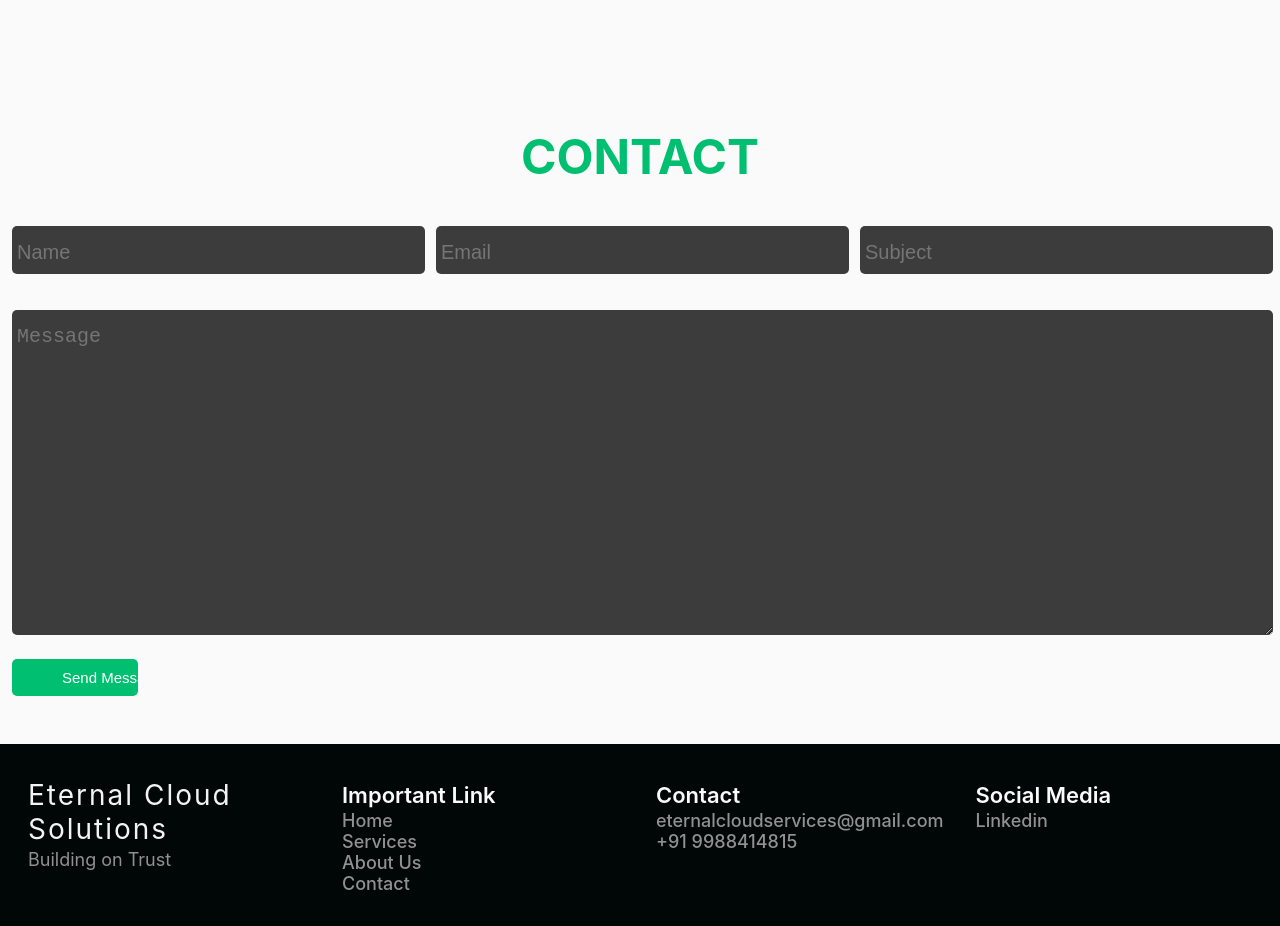
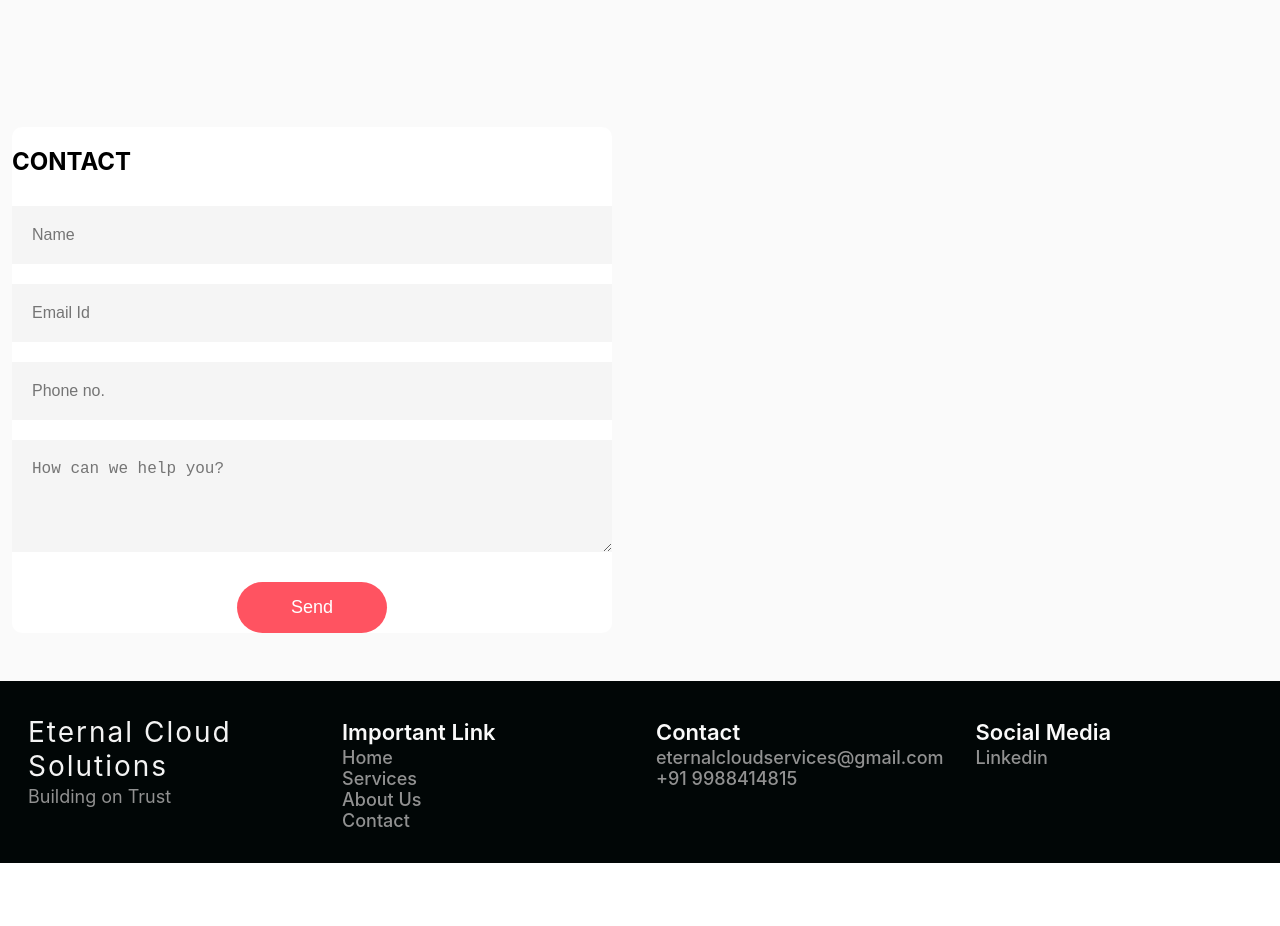
Before and after one commit to Visheshg08/EternalWebApp, a React (Create React App) app: page / in a window 1280 px wide. Shown: the part 2380-3306 px from the top of the page. After the commit the page ends 3243 px from the top, so only its background shows below. Built offline with nearby package versions, Linux system fonts and the light colour scheme.

Commit message:
contact-changes

```diff
--- a/package.json
+++ b/package.json
@@ -3,12 +3,15 @@
   "version": "0.1.0",
   "private": true,
   "dependencies": {
+    "@emailjs/browser": "^3.6.2",
     "@testing-library/jest-dom": "^5.16.4",
     "@testing-library/react": "^13.3.0",
     "@testing-library/user-event": "^13.5.0",
+    "emailjs-com": "^3.2.0",
     "react": "^18.2.0",
     "react-dom": "^18.2.0",
-    "react-scripts": "5.0.1",
+    "react-scripts": "^2.1.3",
+    "react-scroll": "^1.8.7",
     "web-vitals": "^2.1.4"
   },
   "scripts": {
--- a/src/App.js
+++ b/src/App.js
@@ -2,6 +2,7 @@
 import Header from "./components/Header";
 import Main from "./components/Main";
 import Footer from "./components/Footer";
+import React from 'react';
 
 function App() {
   return (
--- a/src/components/About.js
+++ b/src/components/About.js
@@ -1,3 +1,4 @@
+import React from 'react';
 function About() {
   return (
     <>
--- a/src/components/Card.js
+++ b/src/components/Card.js
@@ -1,3 +1,4 @@
+import React from 'react';
 function Card(props) {
   return (
     <div className="card">
--- a/src/components/Contact.js
+++ b/src/components/Contact.js
@@ -1,48 +1,39 @@
+import {emailjs} from "emialjs-com"
+import React from 'react';
+
 
 
 function Contact() {
+
+
+  function sendEmail(e){
+    e.preventDefault()
+
+    emailjs.send("service_8zifnyg", "template_e7hqvog",e.target,"fHlgxCGt4t1Xj1doh")
+    .then(function(response) {
+       console.log('SUCCESS!', response.status, response.text);
+    }, function(error) {
+       console.log('FAILED...', error);
+    });
+  }
+
   return (
 
-    <div className="container contact">
+    <div className="container contact" id="form">
+      <form onSubmit={sendEmail} >
+        <h2>CONTACT</h2>
+        <input type="text" id="name" placeholder="Name" name="name" required></input>
+        <input type="email" id="email" placeholder="Email Id" email="email" required></input>
+        <input type="text" id="phone" placeholder="Phone no." name="number"></input>
+          <textarea id="message" rows="4" name="message" placeholder="How can we help you?"></textarea>
+          <button type ="submit">Send</button>
 
-      <h2 className="main-title text-center">CONTACT</h2>
-      <div className="col-md-12">
-        <div className="row">
-          <div className="col-md-4 mb-1">
-            <input name="name" placeholder="Name" className="contact-input" />
-          </div>
+      </form>
 
-          <div className="col-md-4 mb-1">
-            <input name="email" placeholder="Email" className="contact-input" />
-          </div>
-          <div className="col-md-4 mb-1">
-            <input
-              name="subject"
-              placeholder="Subject"
-              className="contact-input"
-            />
-          </div>
-        </div>
-      </div>
-      <br />
-      <div className="col-md-12">
-      <textarea
-            name="message"
-            placeholder="Message"
-            className="contact-textarea"
-          />
-      </div>
 
-      <br></br>
-      <div className="row">
-        <div className="col-md-12">
-          <input className="form-btn" type="submit" value="Send Message" />
-        </div>
-      </div>
     </div>
 
   );
 }
 
-
 export default Contact;
--- a/src/components/Footer.js
+++ b/src/components/Footer.js
@@ -1,5 +1,5 @@
 import { Link, animateScroll as scroll } from 'react-scroll'
-
+import React from 'react';
 function Footer() {
 
 
--- a/src/components/Header.js
+++ b/src/components/Header.js
@@ -1,3 +1,4 @@
+import React from 'react';
 function Header() {
   return (
     <header>
--- a/src/components/Main.js
+++ b/src/components/Main.js
@@ -1,6 +1,7 @@
 import About from '../components/About';
 import Services from '../components/Services';
 import Contact from '../components/Contact';
+import React from 'react';
 
 function Main() {
   return (
--- a/src/components/Navbar.js
+++ b/src/components/Navbar.js
@@ -1,4 +1,5 @@
 import { Link } from "react-scroll";
+import React from 'react';
 
 function Navbar() {
   document.addEventListener("scroll", function (e) {
--- a/src/components/Services.js
+++ b/src/components/Services.js
@@ -1,4 +1,5 @@
 import Card from "./Card";
+import React from 'react';
 function Services() {
   return (
     <div className="container services">
--- a/src/index.css
+++ b/src/index.css
@@ -577,3 +577,45 @@
 .mb-1 {
   margin-bottom: 1rem!important;
 }
+
+form{
+  background:#fff;
+  display: flex;
+  flex-direction: column;
+  padding: auto;
+  width: 100%;
+  max-width: 600px;
+  border-radius: 10px;
+
+}
+
+form h3{
+  color:#555;
+  font-weight: 800;
+  margin-bottom: 20px;
+
+}
+
+form input, form textarea{
+  border: 0;
+  margin: 10px 0;
+  padding: 20px;
+  outline: none;
+  background: #f5f5f5;
+  font-size: 16px;
+
+}
+
+form button{
+  padding: 15px;
+  background: #ff5361;
+  color: #fff;
+  font-size: 18px;
+  border: 0;
+  outline: none;
+  cursor: pointer;
+  width: 150px;
+  margin: 20px auto 0;
+  border-radius: 30px;
+
+}
```
Also changed, not shown: 2 other files (tests, documents, lock files or other folders).
